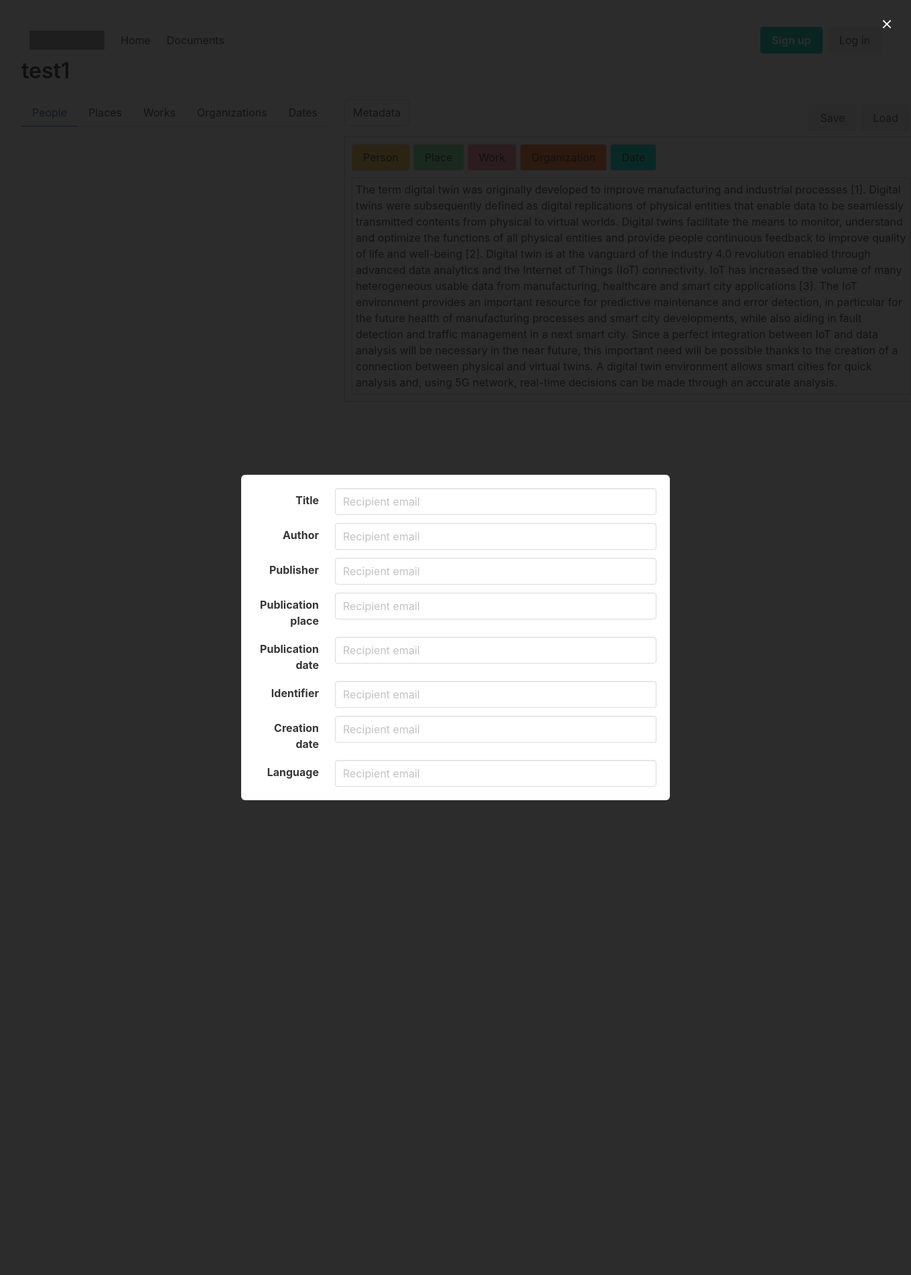
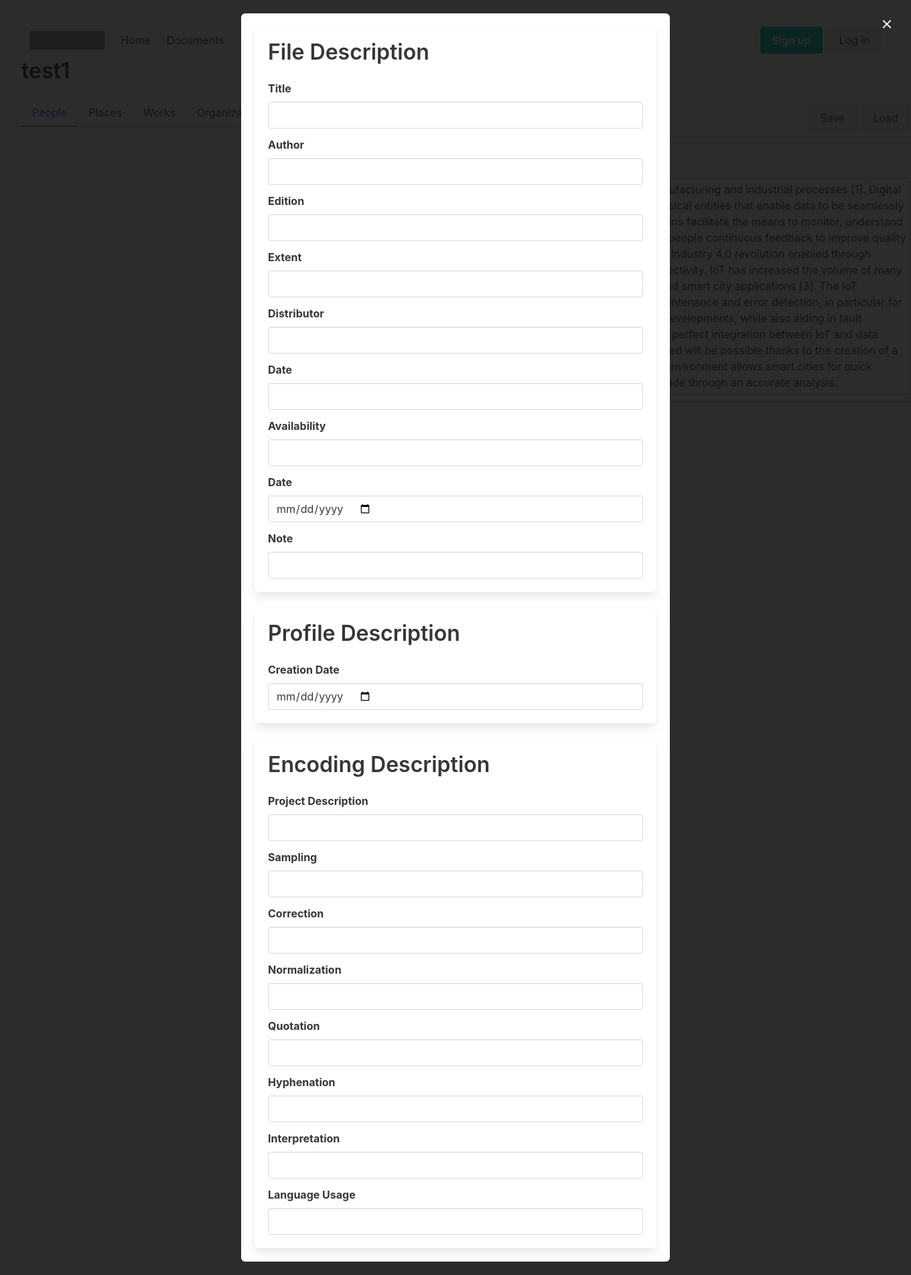
Before and after one commit to sebastianbarzaghi/ascaris, a Flask app: page /document/1/edit in a window 1360 px wide, after a click on "Metadata". Shown: the whole page at 67% size. Run offline with Flask 3, Linux system fonts and the light colour scheme; grey boxes are pictures that could not be loaded.

Commit message:
feat: experiment with metadata form structure

```diff
--- a/templates/edit_document.html
+++ b/templates/edit_document.html
@@ -45,115 +45,8 @@
             <a class="button navbar-item js-modal-trigger" data-target="modal-js-example">
               Metadata
             </a>
-        </div>
-        <div id="modal-js-example" class="modal">
-          <div class="modal-background"></div>
-
-          <div class="modal-content">
-            <div class="box">
-
-              <div class="field is-horizontal">
-                <div class="field-label is-normal">
-                  <label class="label">Title</label>
-                </div>
-                <div class="field-body">
-                  <div class="field">
-                    <p class="control">
-                      <input class="input" type="email" placeholder="Recipient email">
-                    </p>
-                  </div>
-                </div>
-              </div>
-              <div class="field is-horizontal">
-                <div class="field-label is-normal">
-                  <label class="label">Author</label>
-                </div>
-                <div class="field-body">
-                  <div class="field">
-                    <p class="control">
-                      <input class="input" type="email" placeholder="Recipient email">
-                    </p>
-                  </div>
-                </div>
-              </div>
-              <div class="field is-horizontal">
-                <div class="field-label is-normal">
-                  <label class="label">Publisher</label>
-                </div>
-                <div class="field-body">
-                  <div class="field">
-                    <p class="control">
-                      <input class="input" type="email" placeholder="Recipient email">
-                    </p>
-                  </div>
-                </div>
-              </div>
-              <div class="field is-horizontal">
-                <div class="field-label is-normal">
-                  <label class="label">Publication place</label>
-                </div>
-                <div class="field-body">
-                  <div class="field">
-                    <p class="control">
-                      <input class="input" type="email" placeholder="Recipient email">
-                    </p>
-                  </div>
-                </div>
-              </div>
-              <div class="field is-horizontal">
-                <div class="field-label is-normal">
-                  <label class="label">Publication date</label>
-                </div>
-                <div class="field-body">
-                  <div class="field">
-                    <p class="control">
-                      <input class="input" type="email" placeholder="Recipient email">
-                    </p>
-                  </div>
-                </div>
-              </div>
-              <div class="field is-horizontal">
-                <div class="field-label is-normal">
-                  <label class="label">Identifier</label>
-                </div>
-                <div class="field-body">
-                  <div class="field">
-                    <p class="control">
-                      <input class="input" type="email" placeholder="Recipient email">
-                    </p>
-                  </div>
-                </div>
-              </div>
-              <div class="field is-horizontal">
-                <div class="field-label is-normal">
-                  <label class="label">Creation date</label>
-                </div>
-                <div class="field-body">
-                  <div class="field">
-                    <p class="control">
-                      <input class="input" type="email" placeholder="Recipient email">
-                    </p>
-                  </div>
-                </div>
-              </div>
-              <div class="field is-horizontal">
-                <div class="field-label is-normal">
-                  <label class="label">Language</label>
-                </div>
-                <div class="field-body">
-                  <div class="field">
-                    <p class="control">
-                      <input class="input" type="email" placeholder="Recipient email">
-                    </p>
-                  </div>
-                </div>
-              </div>
-
-            </div>
           </div>
-
-          <button class="modal-close is-large" aria-label="close"></button>
-        </div>
+          {% include 'form_modal.html' %}
           <div class="navbar-end">
             <div class="navbar-item">
               <div class="buttons">
@@ -164,6 +57,7 @@
                       Load
                   </a>
               </div>
+            </div>
           </div>
         </div>
       </nav>
--- /dev/null
+++ b/templates/form_modal.html
@@ -0,0 +1,146 @@
+<div id="modal-js-example" class="modal">
+    <div class="modal-background"></div>
+
+    <div class="modal-content">
+      <div class="box">
+
+        <form class="box">
+          <h2 class="title">File Description</h2>
+            <div class="field">
+              <label class="label">Title</label>
+              <div class="control">
+                <input class="input" type="text">
+              </div>
+            </div>
+            <div class="field">
+              <label class="label">Author</label>
+              <div class="control">
+                <input class="input" type="text">
+              </div>
+            </div>
+            <div class="field">
+              <label class="label">Edition</label>
+              <div class="control">
+                <input class="input" type="text">
+              </div>
+            </div>
+            <div class="field">
+              <label class="label">Extent</label>
+              <div class="control">
+                <input class="input" type="text">
+              </div>
+            </div>
+            <!--
+                <respStmt>
+                    <resp>Originally prepared by</resp>
+                    <name>Trevor Howard-Hill</name>
+                </respStmt>
+            -->
+            <div class="field">
+                <label class="label">Distributor</label>
+                <div class="control">
+                  <input class="input" type="text">
+                </div>
+            </div>
+            <div class="field">
+                <label class="label">Date</label>
+                <div class="control">
+                  <input class="input" type="text">
+                </div>
+            </div>
+            <!--
+                <idno type="OTA">119</idno>
+            -->
+            <div class="field">
+                <label class="label">Availability</label>
+                <div class="control">
+                  <input class="input" type="text">
+                </div>
+            </div>
+            <div class="field">
+                <label class="label">Date</label>
+                <div class="control">
+                  <input class="input" type="date">
+                </div>
+            </div>
+            <div class="field">
+              <label class="label">Note</label>
+              <div class="control">
+                <input class="input" type="text">
+              </div>
+            </div>
+            <!--
+                <sourceDesc>
+                    <bibl>The first folio of Shakespeare, prepared by Charlton Hinman (The Norton Facsimile,
+                        1968)</bibl>
+                </sourceDesc>
+            -->
+        </form>
+
+        <form class="box">
+          <h2 class="title">Profile Description</h2>
+          <div class="field">
+              <label class="label">Creation Date</label>
+              <div class="control">
+                <input class="input" type="date">
+              </div>
+          </div>
+        </form>
+
+        <form class="box">
+          <h2 class="title">Encoding Description</h2>
+          <div class="field">
+              <label class="label">Project Description</label>
+              <div class="control">
+                <input class="input" type="text">
+              </div>
+          </div>
+          <div class="field">
+            <label class="label">Sampling</label>
+            <div class="control">
+              <input class="input" type="text">
+            </div>
+          </div>
+          <div class="field">
+            <label class="label">Correction</label>
+            <div class="control">
+              <input class="input" type="text">
+            </div>
+          </div>
+          <div class="field">
+            <label class="label">Normalization</label>
+            <div class="control">
+              <input class="input" type="text">
+            </div>
+          </div>
+          <div class="field">
+            <label class="label">Quotation</label>
+            <div class="control">
+              <input class="input" type="text">
+            </div>
+          </div>
+          <div class="field">
+            <label class="label">Hyphenation</label>
+            <div class="control">
+              <input class="input" type="text">
+            </div>
+          </div>
+          <div class="field">
+            <label class="label">Interpretation</label>
+            <div class="control">
+              <input class="input" type="text">
+            </div>
+          </div>
+          <div class="field">
+            <label class="label">Language Usage</label>
+            <div class="control">
+              <input class="input" type="text">
+            </div>
+          </div>
+        </form>
+
+      </div>
+    </div>
+
+    <button class="modal-close is-large" aria-label="close"></button>
+</div>
```
